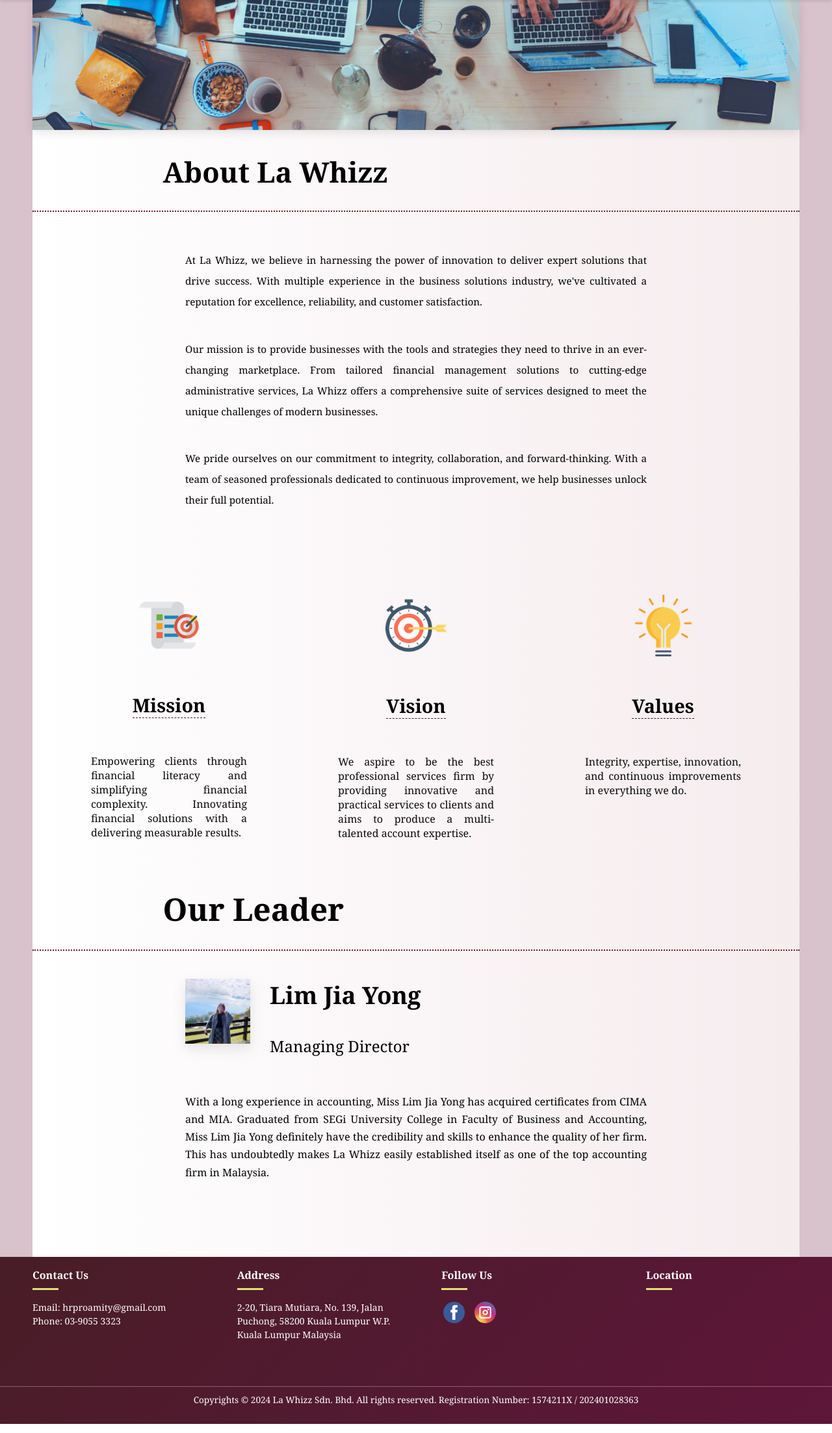
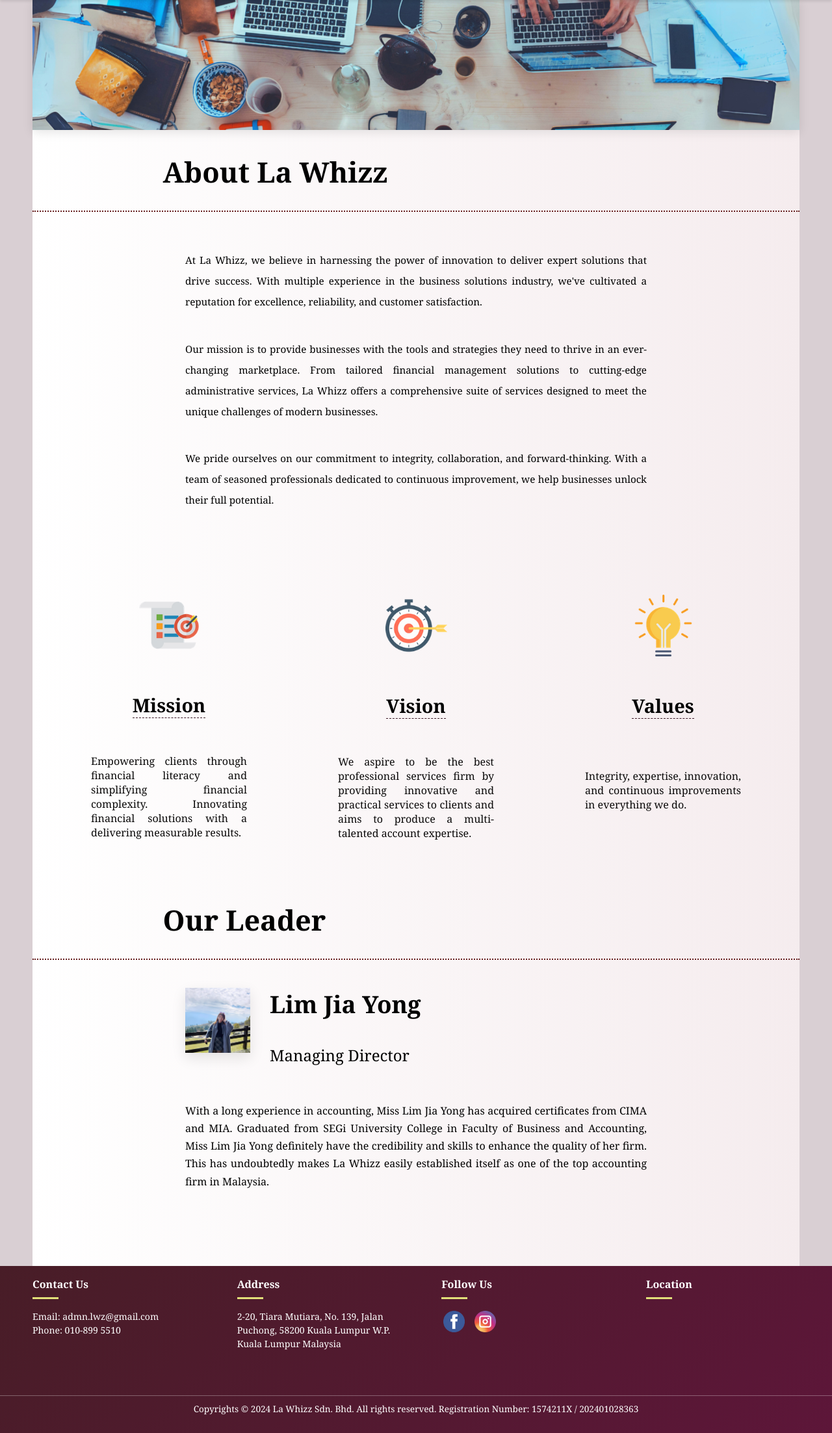
Before and after one commit to G-Mortelix/web-dev-lw, a Flask app: page /about in a window 1280 px wide. Shown: the part 64-2269 px from the top of the page at 65% size. Run offline with Flask 3, Linux system fonts and the light colour scheme; parts of the project's set-up code (start-up, migrations or seed data) failed here and were passed over; some libraries are stand-ins or nearby versions; grey boxes are pictures that could not be loaded.

Commit message:
changed some designs

```diff
--- a/static/about-style.css
+++ b/static/about-style.css
@@ -72,8 +72,8 @@
 }
 
 #our-leader h2 {
-    font-size: 3rem;
-    margin: 80px 0 30px 0;
+    font-size: 2.7rem;
+    margin: 100px 0 30px 0;
     margin-left: 17%;
     color: black;
 }
--- a/static/contact-style.css
+++ b/static/contact-style.css
@@ -1,6 +1,5 @@
 #contact-us {
-    background-color: rgba(244, 247, 250, 0);
-    background-image: url('/static/img/contact-bg.png');
+    background-color: rgba(227, 208, 220, 0);
     padding: 60px 0;
     background-size: cover;
     background-position: center;
--- a/static/general-style.css
+++ b/static/general-style.css
@@ -9,7 +9,7 @@
 
 body {
     /* background-image: url('/static/img/super-bg.png'); */
-    background-color: rgb(216, 194, 203);
+    background-color: rgb(217, 207, 211);
     background-size: cover;
     background-attachment: fixed;
     background-position: center;
--- a/static/news-style.css
+++ b/static/news-style.css
@@ -134,7 +134,7 @@
 
 /* News Detail Section */
 #news-detail {
-    background: linear-gradient(180deg, #b9d7dd, #6077c8);
+    background: white;
     padding: 50px 0;
 }
 
--- a/static/services-style.css
+++ b/static/services-style.css
@@ -174,7 +174,7 @@
     max-width: 800px;
     margin: 0 auto;
     padding: 40px 60px;
-    background-color: rgba(255, 255, 255, 0.806);
+    background-color: rgba(255, 255, 255, 0.972);
     border-radius: 12px;
     box-shadow: 0 10px 25px rgba(0, 0, 0, 0.1);
     text-align: justify;
--- a/templates/about.html
+++ b/templates/about.html
@@ -52,7 +52,7 @@
         </div>
         <h3>Values</h3>
         <div class="mv-desc">
-            <p>Integrity, expertise, innovation, and continuous improvements in everything we do.</p>
+            <p><br>Integrity, expertise, innovation, and continuous improvements in everything we do.</p>
         </div>
     </div>
 </section>
--- a/templates/index.html
+++ b/templates/index.html
@@ -53,10 +53,10 @@
                     <a href="https://www.instagram.com"
                         target="_blank"><img src="{{ url_for('static', filename='icons/instagram.png') }}"
                         alt="Follow us on Instagram"></a>
-                    <a href="mailto:hrproamity@gmail.com">
+                    <a href="mailto:admn.lwz@gmail.com">
                         <img src="{{ url_for('static', filename='icons/email.png') }}" alt="Email Us">
                     </a>
-                    <a href="tel:0390553323">
+                    <a href="tel:0108995510">
                         <img src="{{ url_for('static', filename='icons/phone.png') }}" alt="Contact Us">
                     </a>
                 </div>
@@ -78,8 +78,8 @@
                         <h3>Contact Us</h3>
                         <div class="divider"></div>
                         <ul>
-                            <li><a href="mailto:hrproamity@gmail.com">Email: hrproamity@gmail.com</a></li>
-                            <li><a href="tel:0390553323">Phone: 03-9055 3323</a></li>
+                            <li><a href="mailto:admn.lwz@gmail.com">Email: admn.lwz@gmail.com</a></li>
+                            <li><a href="tel:0108995510">Phone: 010-899 5510</a></li>
                         </ul>
                     </div>
 
```
Also changed, not shown: static/img/comp-logo.jpg (added).
